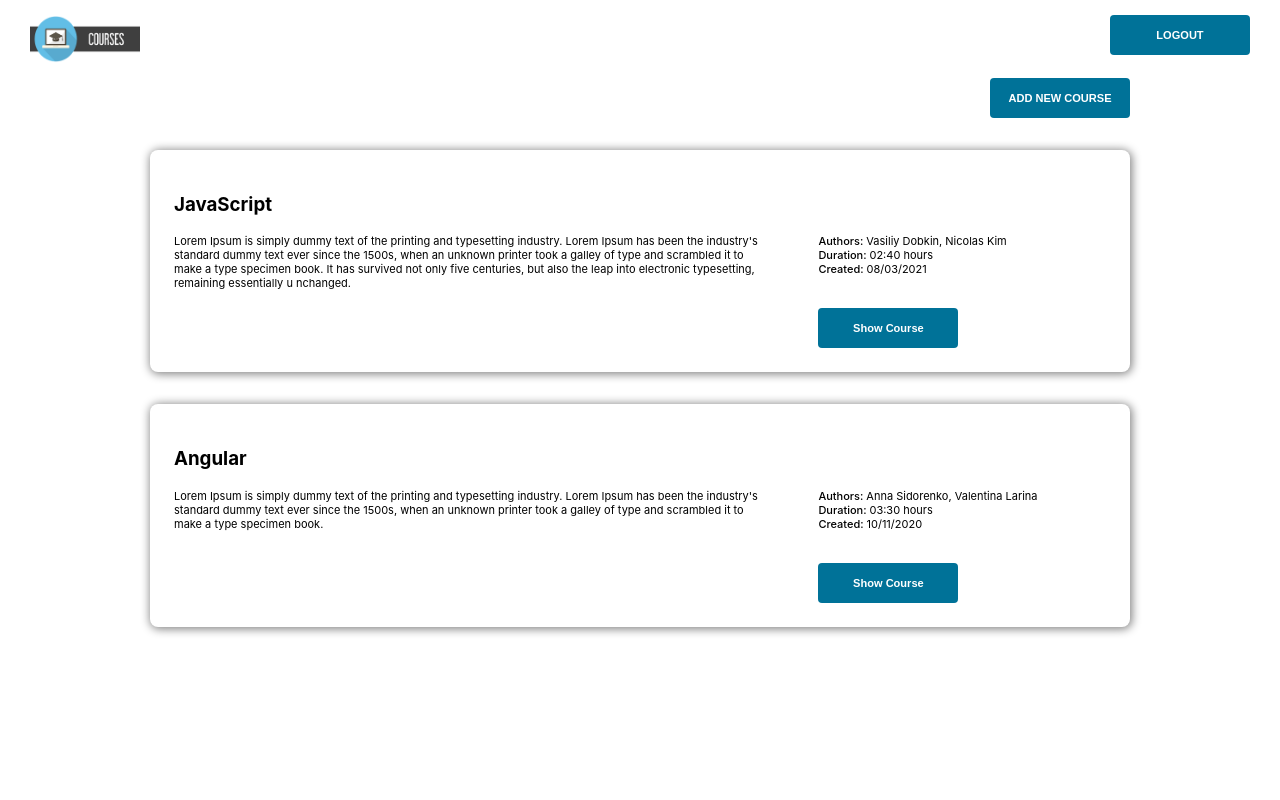
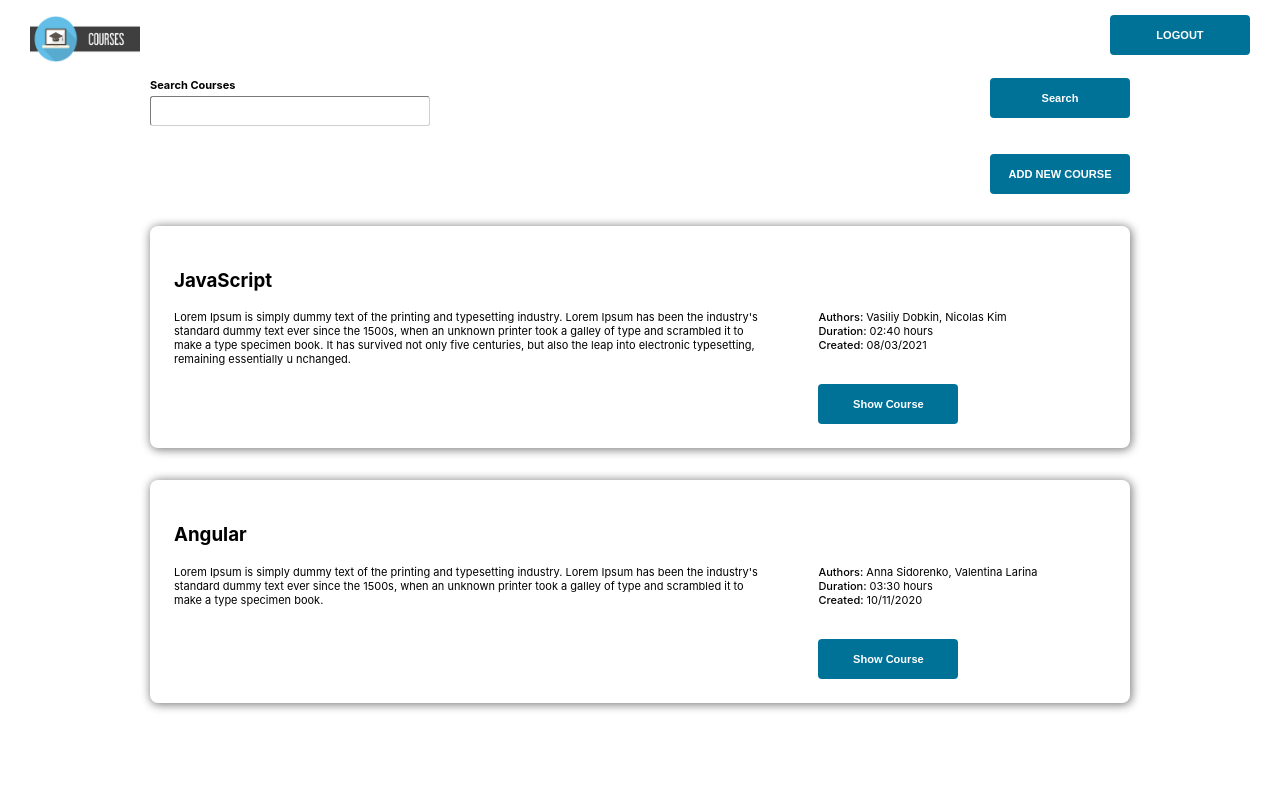
Before and after one commit to AndreiVas152/react_internship, a React (Create React App) app in the folder courses-app/: page / in a window 1280 px wide. Shown: the top 800 px of the page. Built offline with nearby package versions, Linux system fonts and the light colour scheme.

Commit message:
Added search bar to courses component

```diff
--- a/courses-app/src/common/Button/Button.tsx
+++ b/courses-app/src/common/Button/Button.tsx
@@ -2,7 +2,7 @@ import React, {PropsWithChildren} from "react"
 
 interface ButtonProps extends PropsWithChildren {
     style?: React.CSSProperties
-    onClick?: () => void
+    onClick?: React.MouseEventHandler<HTMLButtonElement>
     type?: 'button' | 'submit' | 'reset'
 }
 
--- a/courses-app/src/components/Courses/Courses.tsx
+++ b/courses-app/src/components/Courses/Courses.tsx
@@ -1,7 +1,7 @@
-import React from "react";
+import React, {useCallback, useState} from "react";
 import {Button, Stack} from "../../common";
 import {CourseDto} from "../../Dto/CourseDto";
-import {CourseCard} from "../index";
+import {CourseCard, SearchBar} from "../index";
 
 interface CoursesProps {
     courses: CourseDto[],
@@ -10,14 +10,31 @@ interface CoursesProps {
 }
 
 const Courses: React.FC<CoursesProps> = ({courses, selectedCourse, onShowCourse}) => {
+
+    const [filteredCourses, setFilteredCourses] = useState(courses)
+    const [search, setSearch] = useState('')
+
+    const filterCourses = useCallback(() => {
+        if (!search) {
+            setFilteredCourses(courses)
+        } else {
+            const normalizedSearchTerm = search.toLowerCase()
+            const searchedCourses = courses.filter(course => course.id.toLowerCase().includes(normalizedSearchTerm) ||
+                course.description.toLowerCase().includes(normalizedSearchTerm) ||
+                course.title.toLowerCase().includes(normalizedSearchTerm)
+            )
+            setFilteredCourses(searchedCourses)
+        }
+    }, [search, courses]);
+
     if (selectedCourse || !courses?.length) {
         return null;
     }
-
     return (
         <Stack style={{paddingLeft: 150, paddingRight: 150}}>
+            <SearchBar filterCourses={filterCourses} onChange={setSearch} search={search}></SearchBar>
             <Button style={{alignSelf: 'flex-end', marginBottom: 32}}>ADD NEW COURSE</Button>
-            {courses.map(c => <CourseCard key={c.id} onShowCourse={onShowCourse} course={c}/>)}
+            {filteredCourses.map(c => <CourseCard key={c.id} onShowCourse={onShowCourse} course={c}/>)}
         </Stack>
     )
 }
--- /dev/null
+++ b/courses-app/src/components/Courses/SearchBar/SearchBar.tsx
@@ -0,0 +1,26 @@
+import React from "react";
+import {Button, Stack, TextInput} from "../../../common";
+
+interface SearchBarProps{
+    filterCourses: () => void
+    onChange: React.Dispatch<React.SetStateAction<string>>
+    search: string
+}
+
+const SearchBar: React.FC<SearchBarProps> = ({filterCourses, search, onChange}) => {
+
+    const handleInputChange = (event : React.ChangeEvent<HTMLInputElement | HTMLTextAreaElement>) => {
+        onChange(event.target.value);
+    };
+
+
+
+    return (
+        <Stack flexDirection={'row'}>
+            <TextInput onChange={handleInputChange} value={search} type={'search'} label={'Search Courses'}></TextInput>
+            <Button onClick={filterCourses} style={{marginLeft: 24}}> Search</Button>
+        </Stack>
+    )
+}
+
+export default SearchBar
--- a/courses-app/src/components/CreateCourse/CreateCourse.tsx
+++ b/courses-app/src/components/CreateCourse/CreateCourse.tsx
@@ -5,7 +5,6 @@ import Validation from "../../helpers/Validation";
 import CourseAuthors from "./CourseAuthors/CourseAuthors";
 import AuthorsList from "./AuthorsList/AuthorsList";
 import GetCourseDuration from "../../helpers/getCourseDuration";
-import {mockedCoursesList} from "../../Assets/mockedCoursesList";
 import generateGUID from "../../helpers/generateGUID";
 import {getCreationDate} from "../../helpers/getCreationDate";
 
--- a/courses-app/src/components/index.ts
+++ b/courses-app/src/components/index.ts
@@ -1,7 +1,7 @@
 export {default as CourseInfo} from './CourseInfo/CourseInfo'
 export {default as Courses} from './Courses/Courses'
 export {default as CourseCard} from './Courses/components/CourseCard/CourseCard'
-export {default as SearchBar} from './Courses/components/SearchBar/SearchBar'
+export {default as SearchBar} from './Courses/SearchBar/SearchBar'
 export {default as EmptyCourseList} from './EmptyCourseList/EmptyCourseList'
 export {default as Registration} from './Registration/Registration'
 export {default as Login} from './Login/Login'
```
Also changed, not shown: courses-app/src/components/Courses/components/SearchBar/SearchBar.tsx (deleted, +0 -15 lines).
